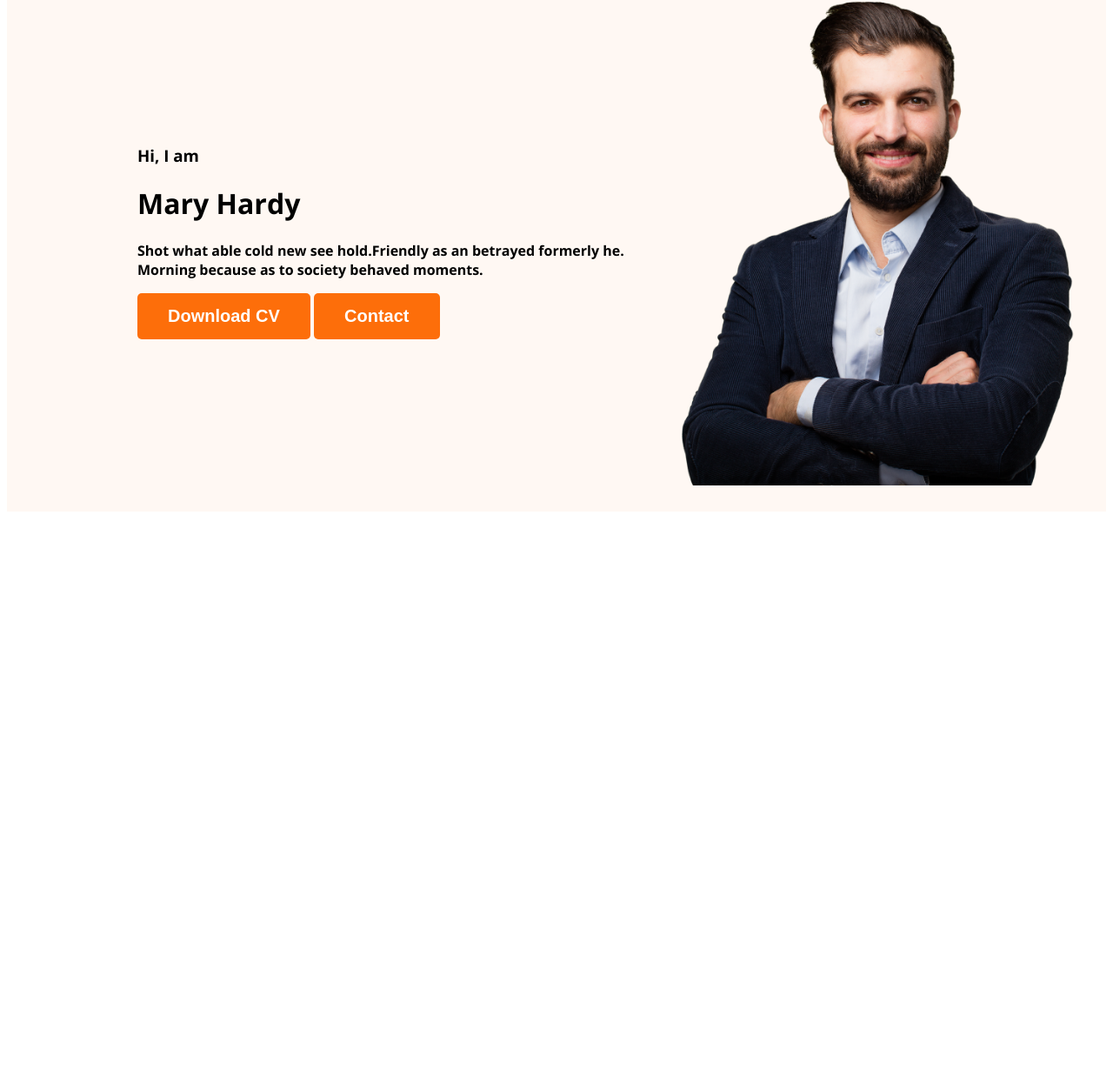
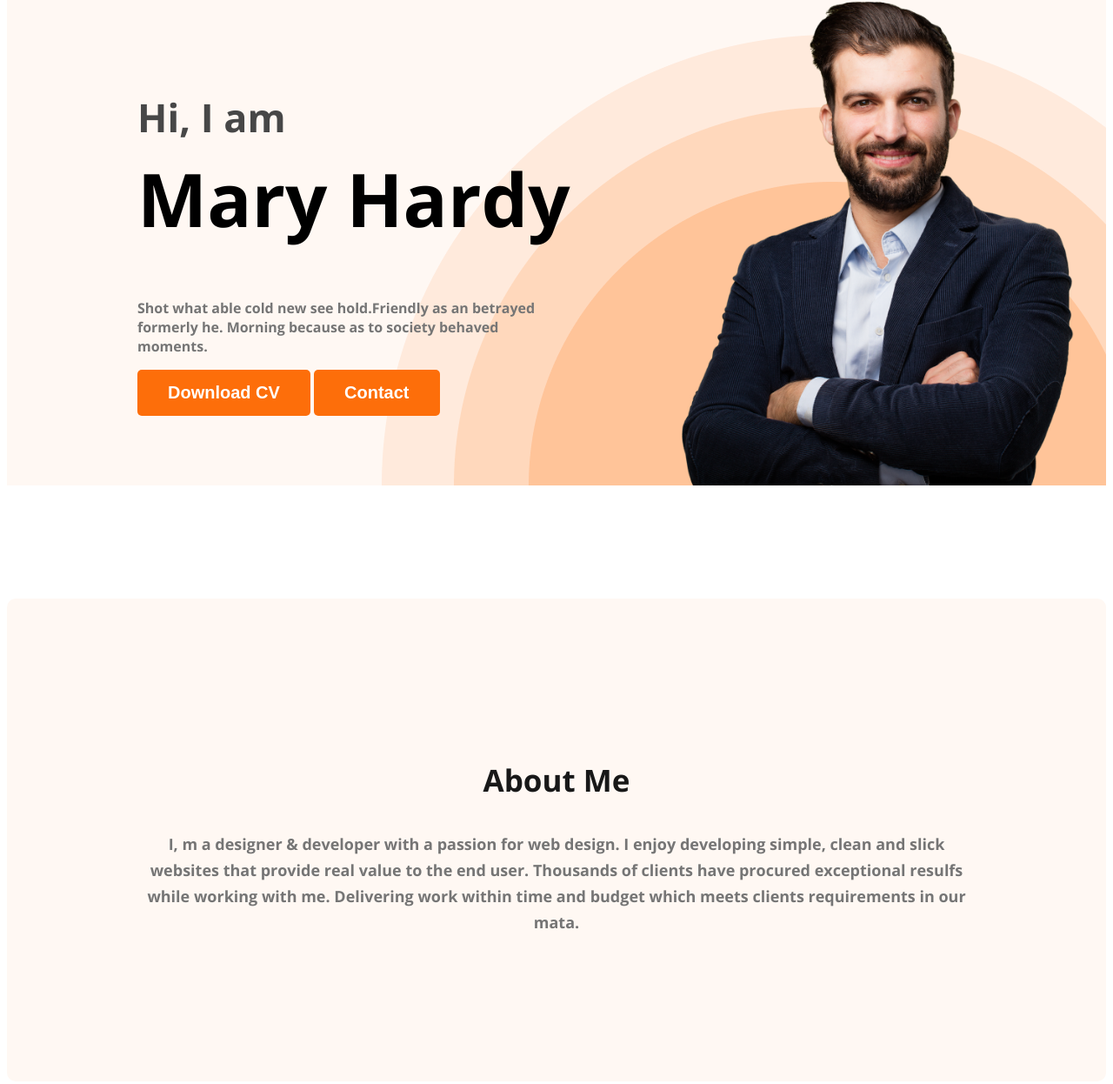
Before and after one commit to Mithun4450/portfolio-website-for-developer, a plain HTML site: page index.html in a window 1280 px wide. Shown: the part 210-1456 px from the top of the page at 87% size. Before the commit the page ends 806 px from the top, so only its background shows below. Drawn offline with nearby package versions, Linux system fonts and the light colour scheme; a web font is replaced by a local one.

Commit message:
about section created

```diff
--- a/index.html
+++ b/index.html
@@ -25,7 +25,7 @@
             <div class="bannar-content">
                 <h3 class="bannar-greetings">Hi, I  am</h3>
                 <h1 class="bannar-title">Mary Hardy</h1>
-                <p>Shot what able cold new see hold.Friendly as an betrayed formerly he. Morning because as to society behaved moments.</p>
+                <p class="bannar-description">Shot what able cold new see hold.Friendly as an betrayed formerly he. Morning because as to society behaved moments.</p>
                 <button class="btn-primary">Download CV</button>
                 <button class="btn-primary">Contact</button>
             </div>
@@ -34,6 +34,10 @@
 
     </header>
     <main>
+        <section class="about">
+            <h3 class="section-title">About Me</h3>
+            <p class="section-description">I, m a designer & developer with a passion for web design. I enjoy developing simple, clean and slick websites that provide real value to the end user. Thousands of clients have procured exceptional resulfs while working with me. Delivering work within time and budget which meets clients requirements in our mata.</p>
+        </section>
 
     </main>
     <footer>
--- a/style.css
+++ b/style.css
@@ -2,6 +2,21 @@
 body{
     font-family: 'Fasthand', cursive;
 font-family: 'Open Sans', sans-serif;
+}
+
+.section-title{
+    color: #181818;
+    text-align: center;
+    font-size: 35px;
+    font-weight: 700;
+}
+
+.section-description{
+    color: #757575;
+    text-align: center;
+    font-size: 18px;
+    font-weight: 400;
+    line-height: 30px;
 }
 
 
@@ -52,13 +67,46 @@ nav a{
 /* Header related styles */
 .header{
     background-color: #FFF8F3;
+    background-image: url("images/header_bg.png");
+    background-repeat: no-repeat;
+    background-position: right bottom;
 }
 .bannar{
-    padding: 30px 30px 30px 150px;
+    padding: 30px 30px 0px 150px;
     display: flex;
     align-items: center;
+    justify-content: space-between;
 }
 .bannar .profile-pic{
-    width: 500px;
+   width: 500px;
 
 }
+.bannar-greetings{
+    font-size: 45px;
+    color: #474747;
+    margin-bottom: 0;
+
+}
+.bannar-title{
+    font-size: 85px;
+    font-weight: 700;
+    margin-top: 5px;
+
+}
+.bannar-description{
+    margin-top: 20px;
+    color: #757575;
+}
+.bannar-content{
+    max-width: 500px;
+}
+
+
+/* Main Section */
+/* About Section Styles */
+.about{
+    padding: 150px;
+    border-radius: 10px;
+    background: #FFF8F3;
+    margin: 130px 0;
+}
```
